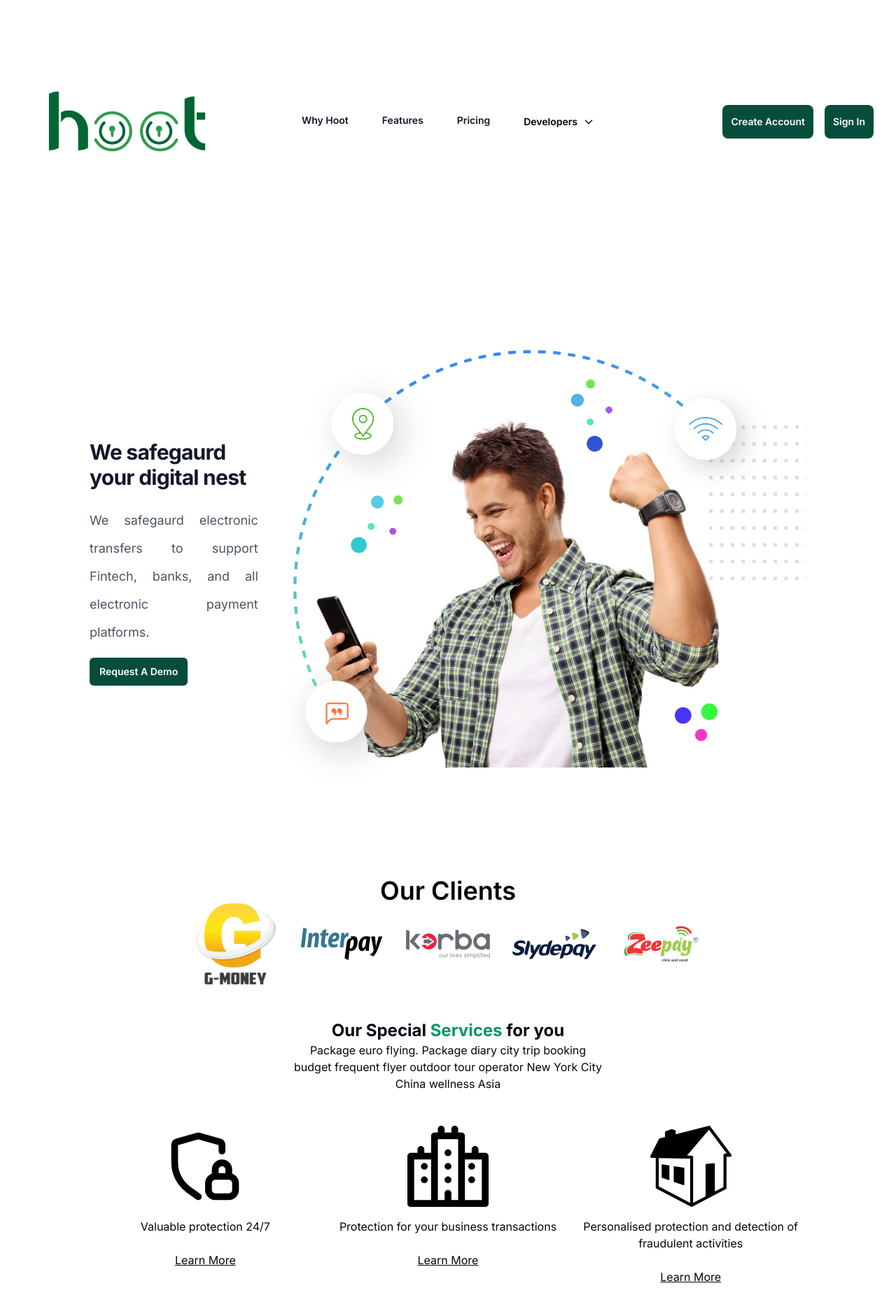
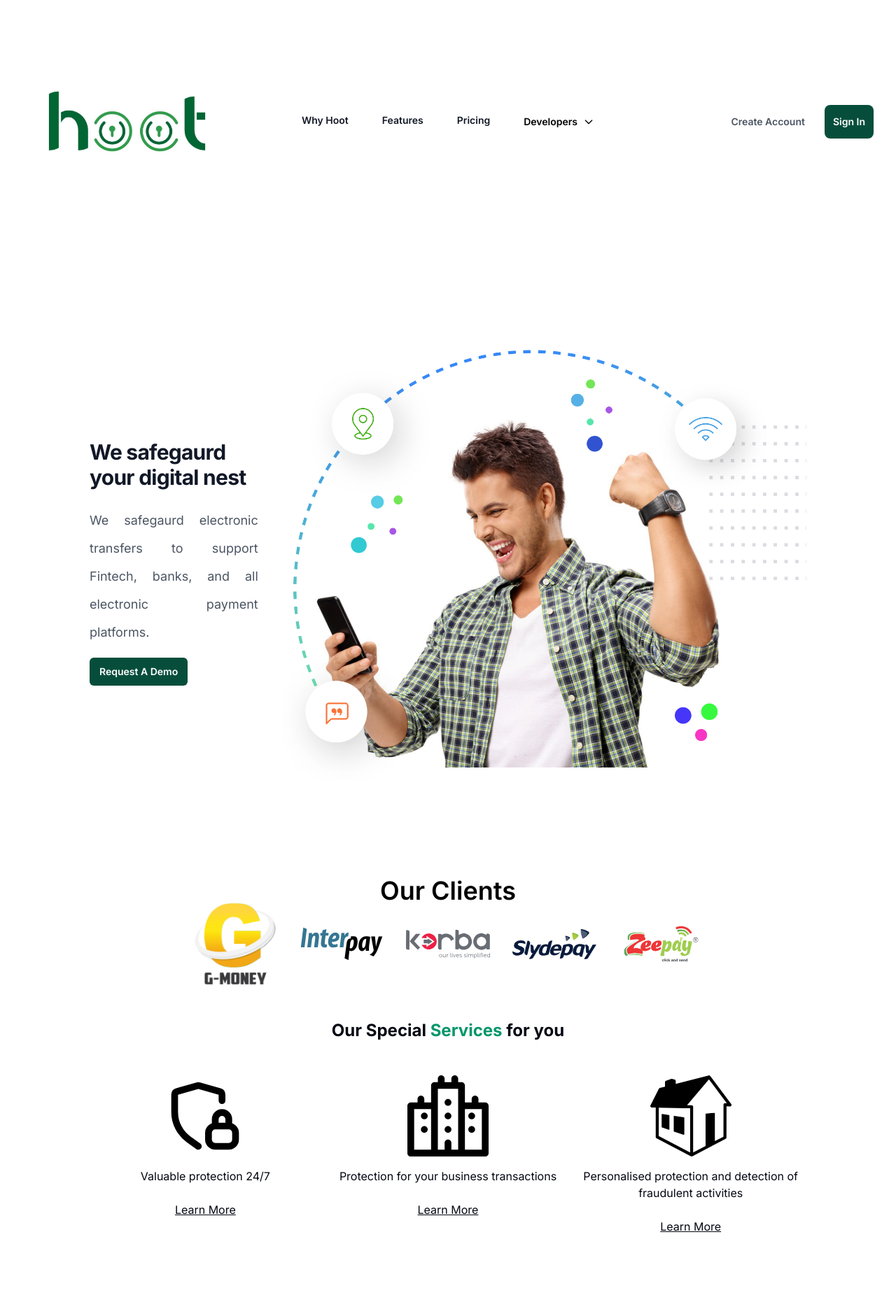
Before and after one commit to DanielOkyere/hoot_frontend, a Next.js app: page / in a window 1280 px wide. Shown: the top 1881 px of the page at 70% size. Built offline with nearby package versions, Linux system fonts and the light colour scheme.

Commit message:
Updates for deploying - fixed Image loading for Icon - companies text removed.

```diff
--- a/components/home/companies.jsx
+++ b/components/home/companies.jsx
@@ -29,7 +29,7 @@ const companiesList = [
 ]
 export default function Companies() {
     return (
-        <div className='px-2 flex flex-col items-center'>
+        <div className='px-2 flex flex-col items-center h-full'>
                 <h2 className='text-center text-4xl font-semibold leading-8'>Our Clients</h2>
             <div className="mx-auto max-w-screen-lg flex flex-wrap sm:flex items-center justify-around text-gray-700 gap-8">
                 {
--- a/components/home/services.jsx
+++ b/components/home/services.jsx
@@ -30,9 +30,6 @@ export default function OurServices() {
             <div className="mx-auto max-w-screen-lg items-center flex flex-col">
                 <div className="text-center text-gray-950 py-12 max-w-md">
                     <h2 className="text-2xl font-bold">Our Special <span className="text-emerald-600">Services</span> for you</h2>
-                    <p className="text-center">Package euro flying. Package diary city trip booking budget frequent flyer outdoor
-                        tour operator New York City China wellness Asia
-                    </p>
                 </div>
                 <div className="flex md:flex-row lg:flex-row gap-4">
                     {
--- a/components/navbar/Navbar.tsx
+++ b/components/navbar/Navbar.tsx
@@ -4,7 +4,7 @@ import { useState } from "react"
 import { Dialog } from '@headlessui/react'
 import { Bars3Icon, XMarkIcon } from '@heroicons/react/24/outline'
 import Image from 'next/image'
-import HootLogo from '../../public/Hoot Icon.jpeg'
+import HootLogo from '../../public/hootlogo.jpeg'
 
 const navigation = [
 	{
@@ -19,13 +19,13 @@ const navigation = [
 	{
 		name: 'Developers', href: '#', 'submenu': [
 			{
-				name: 'Hoot', href: '#'
+				name: 'Docs', href: '#'
 			},
 			{
-				name: 'Features_01', href: '#'
+				name: 'Libraries and SDK', href: '#'
 			},
 			{
-				name: 'Pricing_01', href: '#'
+				name: 'Samples', href: '#'
 			},
 		]
 	}
@@ -74,7 +74,7 @@ export default function Navbar() {
 
 
 				<div className="hidden lg:flex lg:flex-1 lg:justify-end gap-4">
-					<a href="/login" className="rounded-lg px-3 py-3 bg-emerald-900 text-sm font-semibold leading-6 text-white">
+					<a href="/login" className="rounded-lg px-3 py-3  text-sm font-semibold leading-6 text-gray-600">
 						Create Account
 					</a>
 					<a href="/login" className="rounded-lg px-3 py-3 bg-emerald-900 text-sm font-semibold leading-6 text-white">
```
Also changed, not shown: public/hootlogo.jpeg (renamed from public/Hoot Icon.jpeg).
